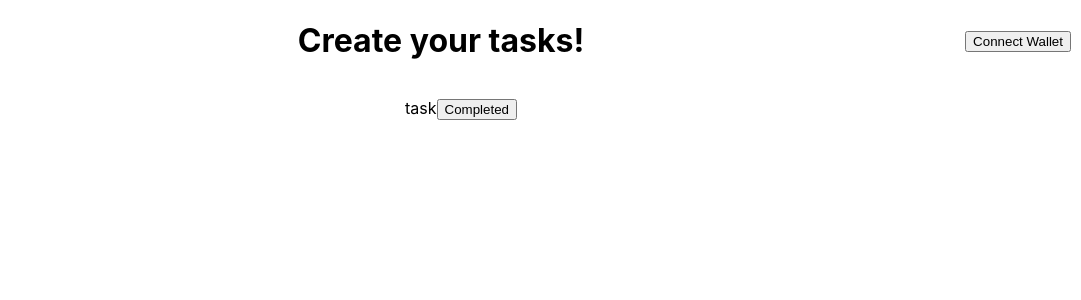
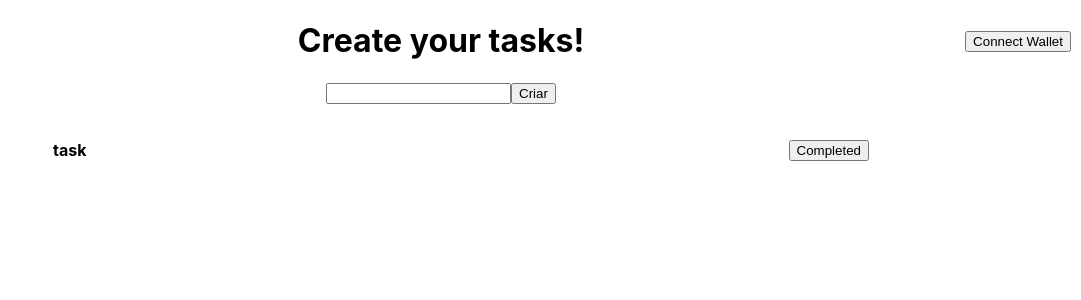
Before and after one commit to jhonattan-farias/Todos-solidity-Js, a Next.js app in the folder Frontend/: page / in a window 1280 px wide. Shown: the top 300 px of the page, without its empty margins (199-1280 px from the left). Built offline with nearby package versions, Linux system fonts and the light colour scheme.

Commit message:
layout finished

```diff
--- a/Frontend/pages/index.tsx
+++ b/Frontend/pages/index.tsx
@@ -1,9 +1,21 @@
 import type { NextPage } from 'next'
 import Head from 'next/head'
 import Image from 'next/image'
+import { useState } from 'react'
 import styles from '../styles/Home.module.scss'
 
 const Home: NextPage = () => {
+  const [inputTask,setInputTask] = useState('')
+
+  async function connectWallet() {
+    const { ethereum } = window;
+
+    if(!ethereum){
+      console.log("Metamask is not instaled")
+    }
+    console.log(ethereum)
+  }
+
   return (
     <>
       <div className={styles.header}>
@@ -12,8 +24,26 @@ const Home: NextPage = () => {
         </div>
 
         <div className={styles.connectWallet}>
-          <button>Connect Wallet</button>
+          <button onClick={connectWallet}>Connect Wallet</button>
         </div>
+      </div>
+
+      <div className={styles.createTask}>
+        <form
+          onSubmit={(event) => {
+            event.preventDefault()
+            setInputTask('')
+          }}
+        >
+          <input
+            type="text"
+            onChange={({target}) => {
+              setInputTask(target.value);
+            }}
+            value={inputTask}
+          />
+          <button>Criar</button>
+        </form>
       </div>
 
       <div className={styles.tasks}>
@@ -25,7 +55,6 @@ const Home: NextPage = () => {
         </ul>
       </div>
     </>
-
   )
 }
 
--- a/Frontend/styles/Home.module.scss
+++ b/Frontend/styles/Home.module.scss
@@ -11,7 +11,24 @@
 
 }
 
+.createTask{
+  display: flex;
+  justify-content: center;
+}
+
 .tasks{
   display: flex;
   justify-content: center;
+  ul {
+    width:70%;
+    .task{
+      display: flex;
+      justify-content: space-between;
+      padding:20px;
+      border-radius: 10px;
+      background-color:rgb(255, 255, 255);
+      color: rgb(0, 0, 0);
+      font-weight: bold;
+    }
+  }
 }
```
